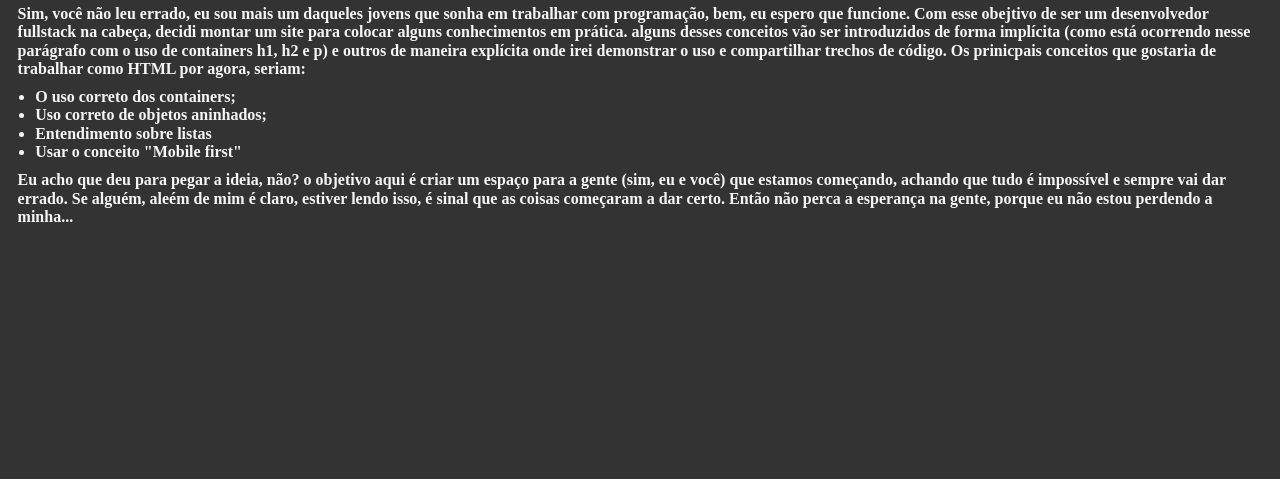
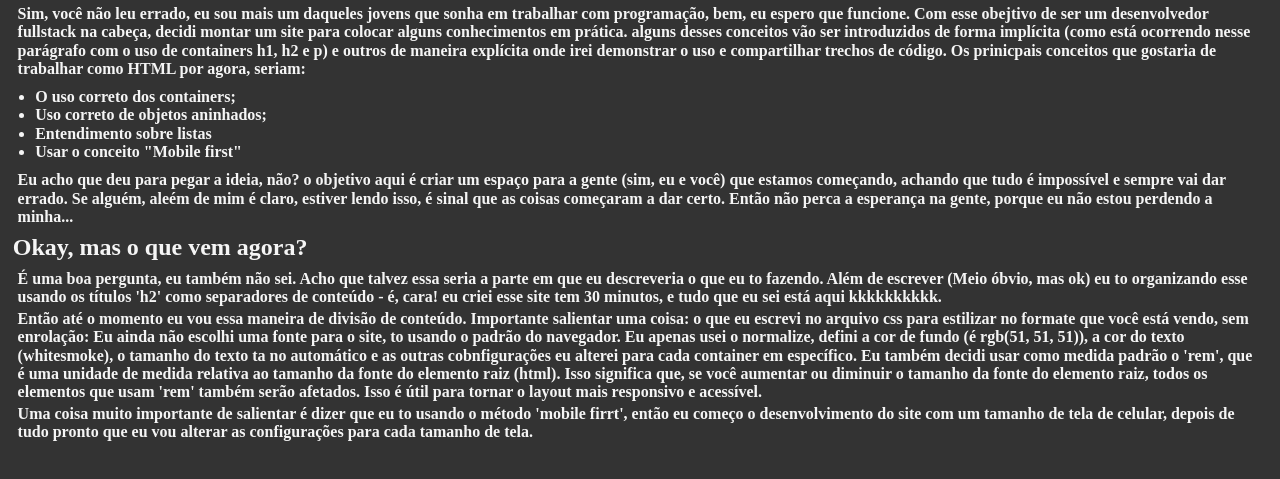
Before and after one commit to Lirovsk/hmtl_css, a plain HTML site: page HTML/index.html in a window 1280 px wide. Shown: the part 105-584 px from the top of the page. Drawn offline with nearby package versions, Linux system fonts and the light colour scheme.

Commit message:
Updating the file to post one more time

```diff
--- a/HTML/index.html
+++ b/HTML/index.html
@@ -28,6 +28,24 @@
         <p class="text">Eu acho que deu para pegar a ideia, não? o objetivo aqui é criar um espaço para a gente (sim, eu e você) que estamos começando, achando que tudo é impossível e sempre vai dar errado. Se alguém,
             aleém de mim é claro, estiver lendo isso, é sinal que as coisas começaram a dar certo. Então não perca a esperança na gente, porque eu não estou perdendo a minha...
         </p>
+
+
+        <h2 class="title">Okay, mas o que vem agora?</h2>
+        <p class="text">
+            É uma boa pergunta, eu também não sei. Acho que talvez essa seria a parte em que eu descreveria o que eu to fazendo. Além de escrever (Meio óbvio, mas ok) eu to organizando esse usando os títulos 'h2'
+            como separadores de conteúdo - é, cara! eu criei esse site tem 30 minutos, e tudo que eu sei está aqui kkkkkkkkkk.
+        </p>
+        <p class="text">
+            Então até o momento eu vou essa maneira de divisão de conteúdo. Importante salientar uma coisa:
+            o que eu escrevi no arquivo css para estilizar no formate que você está vendo, sem enrolação: Eu ainda não escolhi uma fonte para o site, to usando o padrão do navegador. Eu apenas usei o normalize,
+            defini a cor de fundo (é rgb(51, 51, 51)), a cor do texto (whitesmoke), o tamanho do texto ta no automático e as outras cobnfigurações eu alterei para cada container em específico.
+            Eu também decidi usar como medida padrão o 'rem', que é uma unidade de medida relativa ao tamanho da fonte do elemento raiz (html).
+            Isso significa que, se você aumentar ou diminuir o tamanho da fonte do elemento raiz, todos os elementos que usam 'rem' também serão afetados. Isso é útil para tornar o layout mais responsivo e acessível.
+        </p>
+        <p class="text">
+            Uma coisa muito importante de salientar é dizer que eu to usando o método 'mobile firrt', então eu começo o desenvolvimento do site com um tamanho de tela de celular, depois de tudo pronto que eu vou
+            alterar as configurações para cada tamanho de tela.
+        </p>
     </body>
 
 </html>
```
